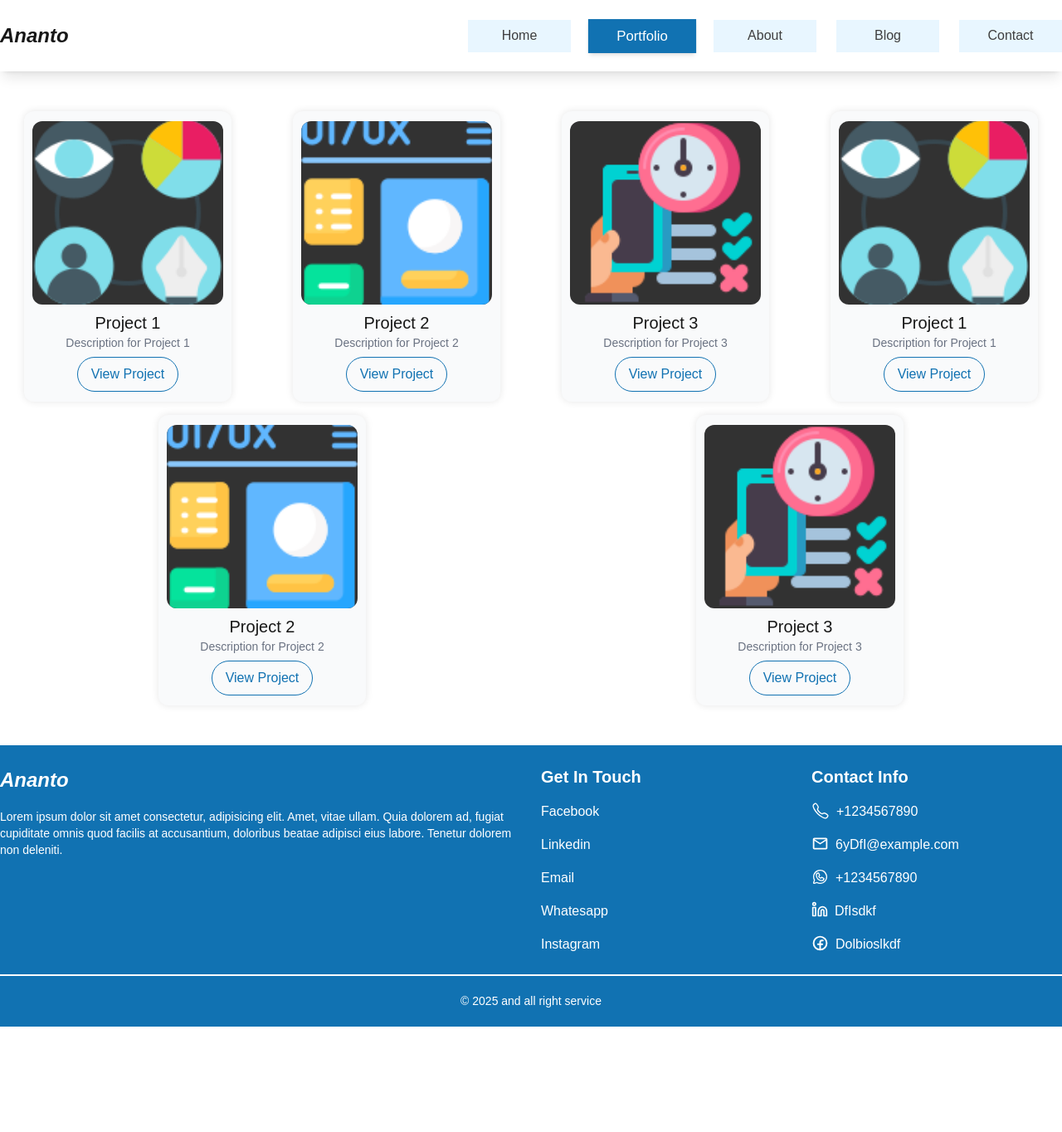
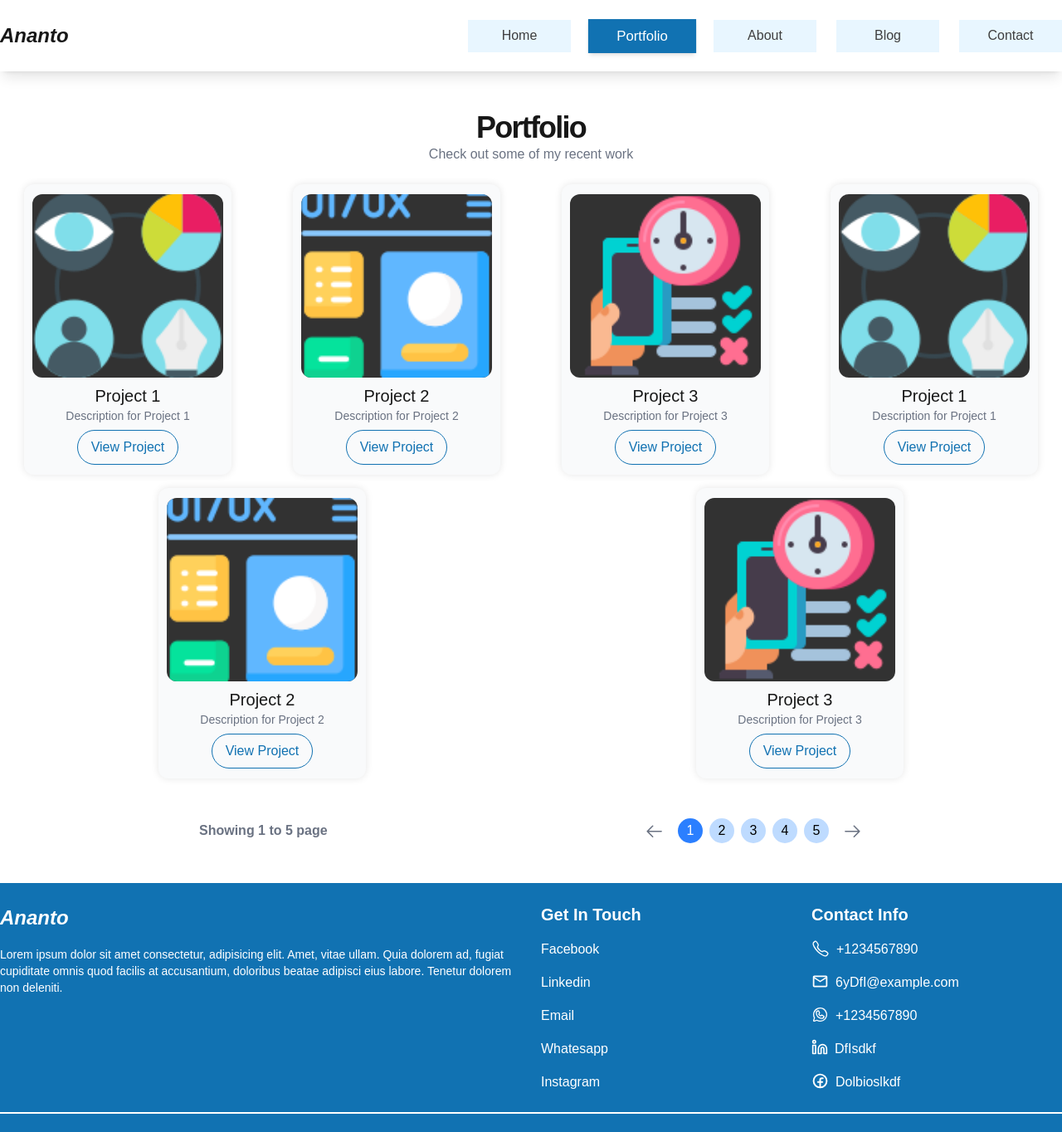
Before and after one commit to anonto42/next_portfolio, a Next.js app: page /portfolio in a window 1280 px wide. Shown: the top 1364 px of the page at 83% size. Before the commit the page ends 1237 px from the top, so only its background shows below. Built offline with nearby package versions, Linux system fonts and the light colour scheme.

Commit message:
page created

```diff
--- a/src/app/(main)/portfolio/page.tsx
+++ b/src/app/(main)/portfolio/page.tsx
@@ -1,6 +1,7 @@
 import ProjectCard from '@/components/ui/Card/ProjectCard'
 import ClientsLayout from '@/layouts/ClientsLayout'
 import React from 'react'
+import { GoArrowLeft, GoArrowRight } from 'react-icons/go'
 
 export default function PortfolioPage() {
 
@@ -42,6 +43,11 @@ export default function PortfolioPage() {
       <ClientsLayout>
         <div className='py-12'>
 
+          <div className='text-center mb-6'>
+            <h2 className='text-2xl md:text-4xl font-semibold text-shadow-xl tracking-tighter'>Portfolio</h2>
+            <p className='text-gray-500 text-sm md:text-base'>Check out some of my recent work</p>
+          </div>
+
           <div className='flex flex-wrap gap-4'>
             {
               projects.map((project, index) => (
@@ -55,8 +61,34 @@ export default function PortfolioPage() {
               ))
             }
           </div>
+
+            {/* Pagination Component */}
+          <div className='flex justify-between mt-12 w-full max-w-[800px] mx-auto h-full items-center'>
+
+            <h1 className='text-gray-500 text-sm md:text-base font-semibold'>Showing 1 to 5 page</h1>
+
+
+            <div className='flex gap-4 items-center'>
+              <button className='text-gray-500 text-sm md:text-base cursor-pointer active:scale-105 transition-all duration-300 hover:bg-gray-500 hover:text-white rounded-full'>
+                <GoArrowLeft size={25} />
+              </button>
+
+              <div className='flex gap-2'>
+                <button className='w-[30px] h-[30px] bg-blue-500 text-white rounded-full flex items-center justify-center cursor-pointer active:scale-105 transition-all duration-300'>1</button>
+                <button className='w-[30px] h-[30px] bg-blue-200 text-black rounded-full flex items-center justify-center cursor-pointer active:scale-105 transition-all duration-300'>2</button>
+                <button className='w-[30px] h-[30px] bg-blue-200 text-black rounded-full flex items-center justify-center cursor-pointer active:scale-105 transition-all duration-300'>3</button>
+                <button className='w-[30px] h-[30px] bg-blue-200 text-black rounded-full flex items-center justify-center cursor-pointer active:scale-105 transition-all duration-300'>4</button>
+                <button className='w-[30px] h-[30px] bg-blue-200 text-black rounded-full flex items-center justify-center cursor-pointer active:scale-105 transition-all duration-300'>5</button>
+              </div>
+
+              <button className='text-gray-500 text-sm md:text-base cursor-pointer active:scale-105 transition-all duration-300 hover:bg-gray-500 hover:text-white rounded-full'>
+                <GoArrowRight size={25} />
+              </button>
+            </div>
+
+          </div>
+
         </div>
-
       </ClientsLayout>
     </div>
   )
```
